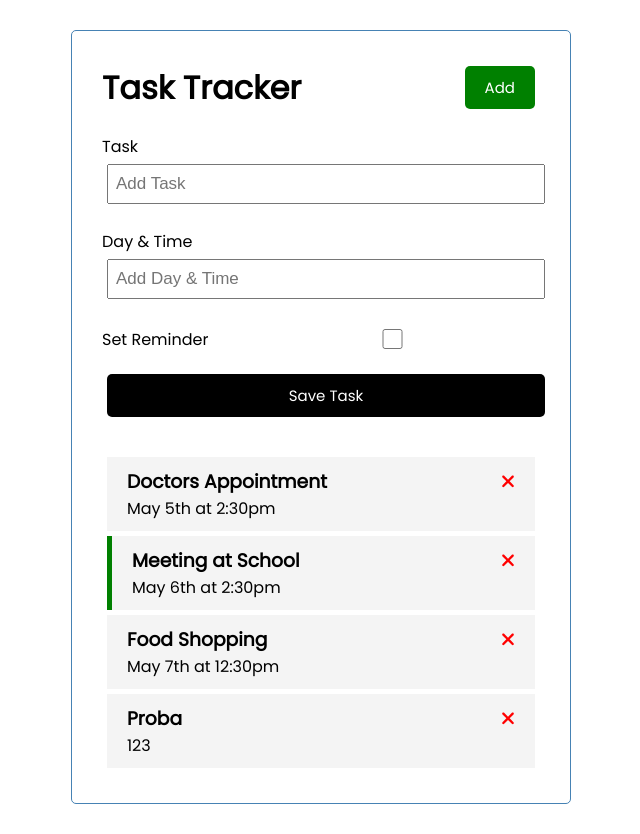
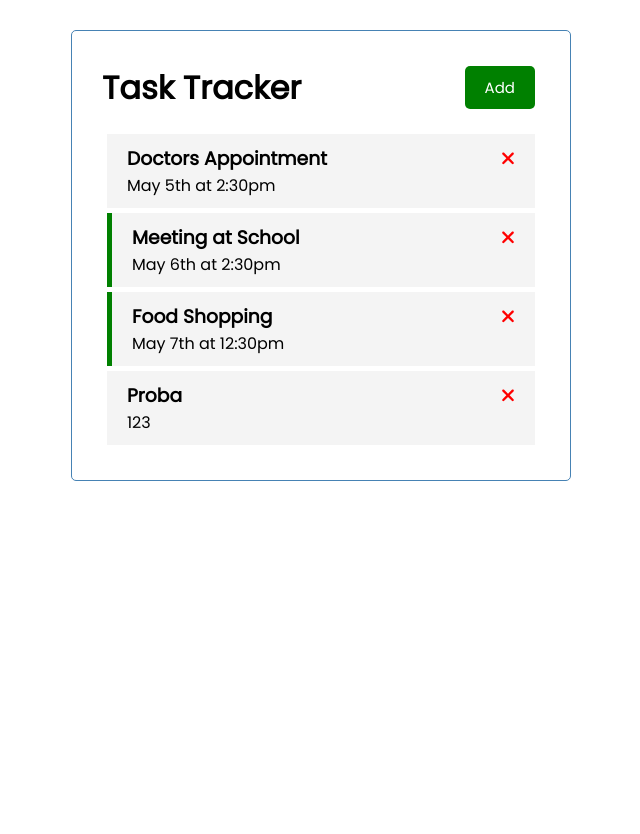
Before and after one commit to ogi62/angular-crash-course1, an Angular app: page / in a window 1280 px wide. Shown: the whole page, without its empty margins (319-959 px from the left). After the commit the page ends 800 px from the top, so only its background shows below. Built offline with nearby package versions, Linux system fonts and the light colour scheme; data requests are answered from the project's data file.

Commit message:
show add task change btn color and btn name

```diff
--- a/db.json
+++ b/db.json
@@ -16,7 +16,7 @@
       "id": 3,
       "text": "Food Shopping",
       "day": "May 7th at 12:30pm",
-      "reminder": false
+      "reminder": true
     },
     {
       "text": "Proba",
--- a/src/app/components/add-task/add-task.component.html
+++ b/src/app/components/add-task/add-task.component.html
@@ -1,4 +1,4 @@
-<form class="add-form" (ngSubmit)="onSubmit()">
+<form *ngIf="showAddTask" class="add-form" (ngSubmit)="onSubmit()">
     <div class="form-control">
         <label for="text">Task</label>
         <input type="text" name="text" [(ngModel)]="text" id="text" placeholder="Add Task" />
--- a/src/app/components/add-task/add-task.component.ts
+++ b/src/app/components/add-task/add-task.component.ts
@@ -1,5 +1,8 @@
 import { Component, OnInit, Output, EventEmitter } from '@angular/core';
 import { Task } from 'src/app/Task';
+import { UiService } from 'src/app/services/ui.service';
+import { Subscription } from 'rxjs';
+
 
 @Component({
   selector: 'app-add-task',
@@ -11,8 +14,14 @@
   text: string= '';
   day: string = '';
   reminder: boolean = false;
+  showAddTask!: boolean;
+  subscription: Subscription;
 
-  constructor() { }
+  constructor( private uiService: UiService ) {
+    this.subscription = this.uiService.onToggle().subscribe((value) => {
+      this.showAddTask = value;
+    })
+  }
 
   ngOnInit(): void {
   }
--- a/src/app/components/header/header.component.html
+++ b/src/app/components/header/header.component.html
@@ -1,4 +1,4 @@
 <header>
     <h1>{{ title }}</h1>
-    <app-button color="green" text="Add" (btnClick)="toggleAddTask()"></app-button>
+    <app-button color="{{showAddTask ? 'red' : 'green' }}" text="{{ showAddTask ? 'Close' : 'Add' }}" (btnClick)="toggleAddTask()"></app-button>
 </header>
--- a/src/app/components/header/header.component.ts
+++ b/src/app/components/header/header.component.ts
@@ -14,7 +14,11 @@
   showAddTask!: boolean;
   subscription!: Subscription;
 
-  constructor(private uiService: UiService) { }
+  constructor(private uiService: UiService) {
+    this.subscription = this.uiService.onToggle().subscribe((value)=> {
+      this.showAddTask = value;
+    });
+  }
 
   ngOnInit(): void {
   }
--- a/src/app/services/ui.service.ts
+++ b/src/app/services/ui.service.ts
@@ -6,7 +6,7 @@
 })
 export class UiService {
   private showAddTask: boolean = false;
-  private subject = new Subject<any>;
+  private subject = new Subject<any>();
 
   constructor() { }
 
```
